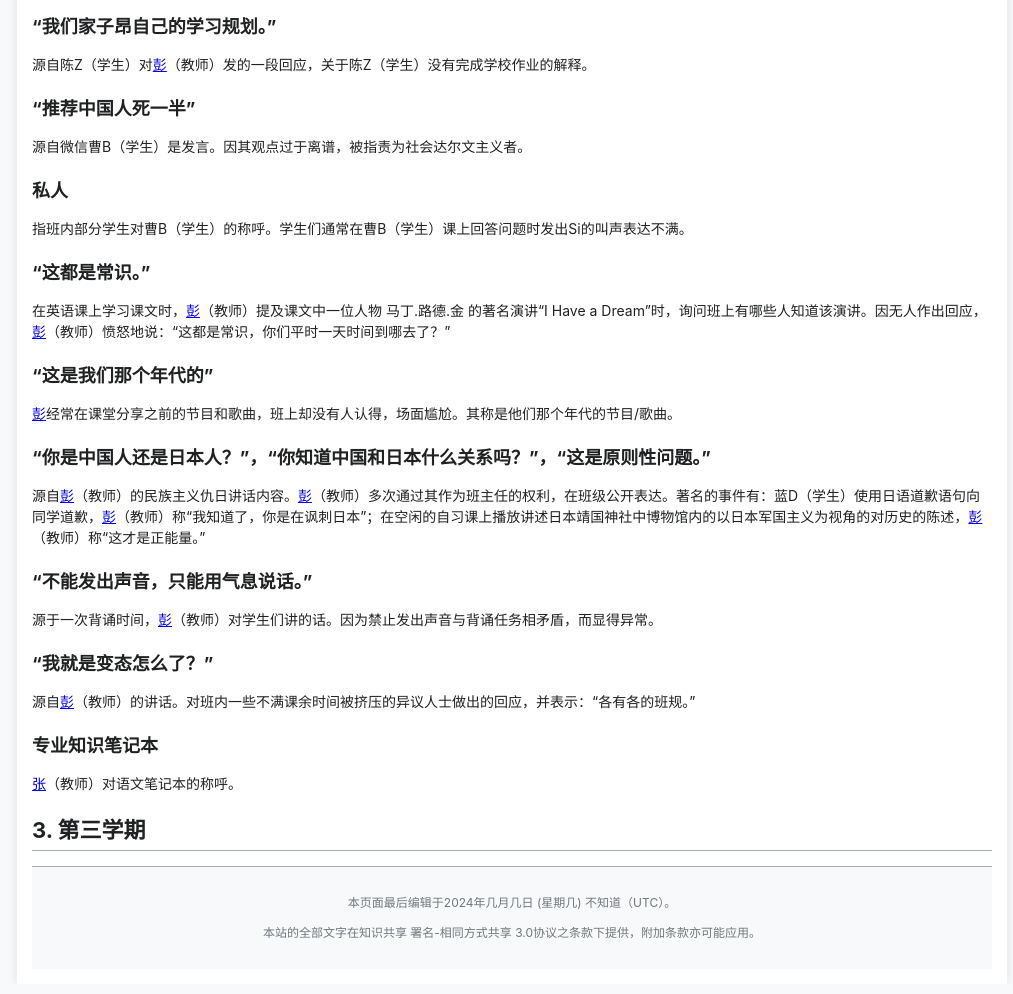
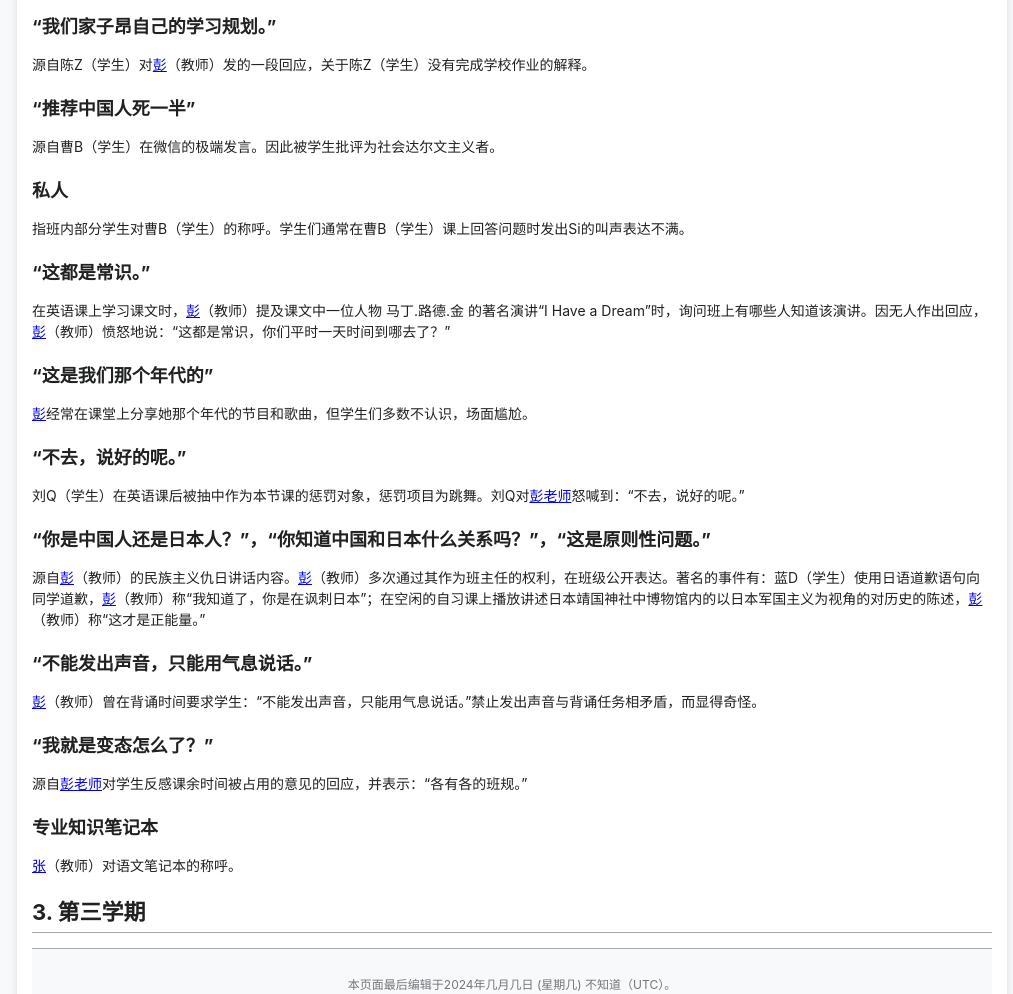
Before and after one commit to hljhlj121311/liuxy.GitHub.io, a plain HTML site: page index.html in a window 1280 px wide. Shown: the part 2320-3314 px from the top of the page, without its empty margins (128-1141 px from the left). Drawn offline with Linux system fonts and the light colour scheme.

Commit message:
Update index.html

```diff
--- a/index.html
+++ b/index.html
@@ -278,7 +278,7 @@
         <p>源自陈Z（学生）对<a href="https://penny-github-io-7sf.pages.dev/">彭</a>（教师）发的一段回应，关于陈Z（学生）没有完成学校作业的解释。</p>
         <p></p>
         <h3>“推荐中国人死一半”</h3>
-        <p>源自微信曹B（学生）是发言。因其观点过于离谱，被指责为社会达尔文主义者。</p>
+        <p>源自曹B（学生）在微信的极端发言。因此被学生批评为社会达尔文主义者。</p>
         <p></p>
         <h3>私人</h3>
         <p>指班内部分学生对曹B（学生）的称呼。学生们通常在曹B（学生）课上回答问题时发出Si的叫声表达不满。</p>
@@ -287,16 +287,20 @@
         <p>在英语课上学习课文时，<a href="https://penny-github-io-7sf.pages.dev/">彭</a>（教师）提及课文中一位人物 马丁.路德.金 的著名演讲“I Have a Dream”时，询问班上有哪些人知道该演讲。因无人作出回应，<a href="https://penny-github-io-7sf.pages.dev/">彭</a>（教师）愤怒地说：“这都是常识，你们平时一天时间到哪去了？”</p>
         <p></p>
         <h3>“这是我们那个年代的”</h3>
-        <p><a href="https://penny-github-io-7sf.pages.dev/">彭</a>经常在课堂分享之前的节目和歌曲，班上却没有人认得，场面尴尬。其称是他们那个年代的节目/歌曲。</p>
+        <p><a href="https://penny-github-io-7sf.pages.dev/">彭</a>经常在课堂上分享她那个年代的节目和歌曲，但学生们多数不认识，场面尴尬。
+</p>
+        <p></p>
+        <h3>“不去，说好的呢。”</h3>
+        <p>刘Q（学生）在英语课后被抽中作为本节课的惩罚对象，惩罚项目为跳舞。刘Q对<a href="https://penny-github-io-7sf.pages.dev/">彭老师</a>怒喊到：“不去，说好的呢。”</p>
         <p></p>
         <h3>“你是中国人还是日本人？”，“你知道中国和日本什么关系吗？”，“这是原则性问题。”</h3>
         <p>源自<a href="https://penny-github-io-7sf.pages.dev/">彭</a>（教师）的民族主义仇日讲话内容。<a href="https://penny-github-io-7sf.pages.dev/">彭</a>（教师）多次通过其作为班主任的权利，在班级公开表达。著名的事件有：蓝D（学生）使用日语道歉语句向同学道歉，<a href="https://penny-github-io-7sf.pages.dev/">彭</a>（教师）称“我知道了，你是在讽刺日本”；在空闲的自习课上播放讲述日本靖国神社中博物馆内的以日本军国主义为视角的对历史的陈述，<a href="https://penny-github-io-7sf.pages.dev/">彭</a>（教师）称“这才是正能量。”</p>
         <p></p>
         <h3>“不能发出声音，只能用气息说话。”</h3>
-        <p>源于一次背诵时间，<a href="https://penny-github-io-7sf.pages.dev/">彭</a>（教师）对学生们讲的话。因为禁止发出声音与背诵任务相矛盾，而显得异常。</p>
+        <p><a href="https://penny-github-io-7sf.pages.dev/">彭</a>（教师）曾在背诵时间要求学生：“不能发出声音，只能用气息说话。”禁止发出声音与背诵任务相矛盾，而显得奇怪。</p>
         <p></p>
         <h3>“我就是变态怎么了？”</h3>
-        <p>源自<a href="https://penny-github-io-7sf.pages.dev/">彭</a>（教师）的讲话。对班内一些不满课余时间被挤压的异议人士做出的回应，并表示：“各有各的班规。”</p>
+        <p>源自<a href="https://penny-github-io-7sf.pages.dev/">彭老师</a>对学生反感课余时间被占用的意见的回应，并表示：“各有各的班规。”</p>
         <p></p>
         <h3>专业知识笔记本</h3>
         <p><a href="https://zlj-github-io.pages.dev/">张</a>（教师）对语文笔记本的称呼。</p>
```
